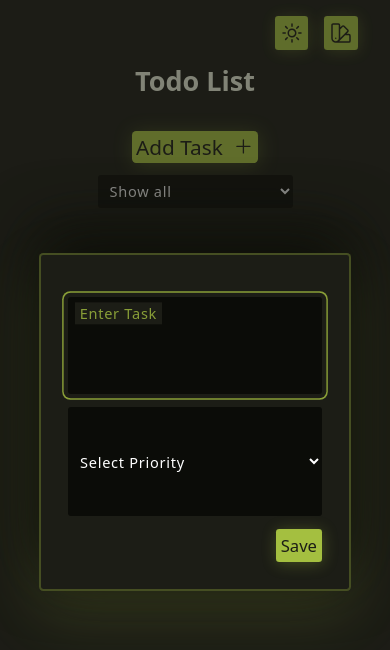
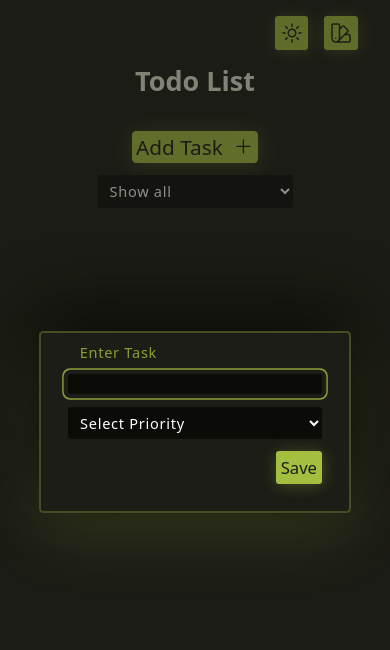
Before and after one commit to Imran-A-K/Qtec-To-Do, a React (Vite) app: page / in a window 390 px wide. Both pictures are taken after a click on the button "Add Task". Shown: the top 650 px of the page. Built offline with nearby package versions, Linux system fonts and the light colour scheme.

Commit message:
Modified Dialog styling

```diff
--- a/src/index.css
+++ b/src/index.css
@@ -295,8 +295,15 @@ hr {
   }
 }
 @media screen and (max-width: 720px) {
+  .select {
+    max-height: 100px;
+  }
+  .input {
+    max-height: 100px;
+  }
   [role="dialog"] .todo {
     min-width: 80vw;
+    min-height: 20vh;
   }
   .addTask {
     flex-direction: column;
```
